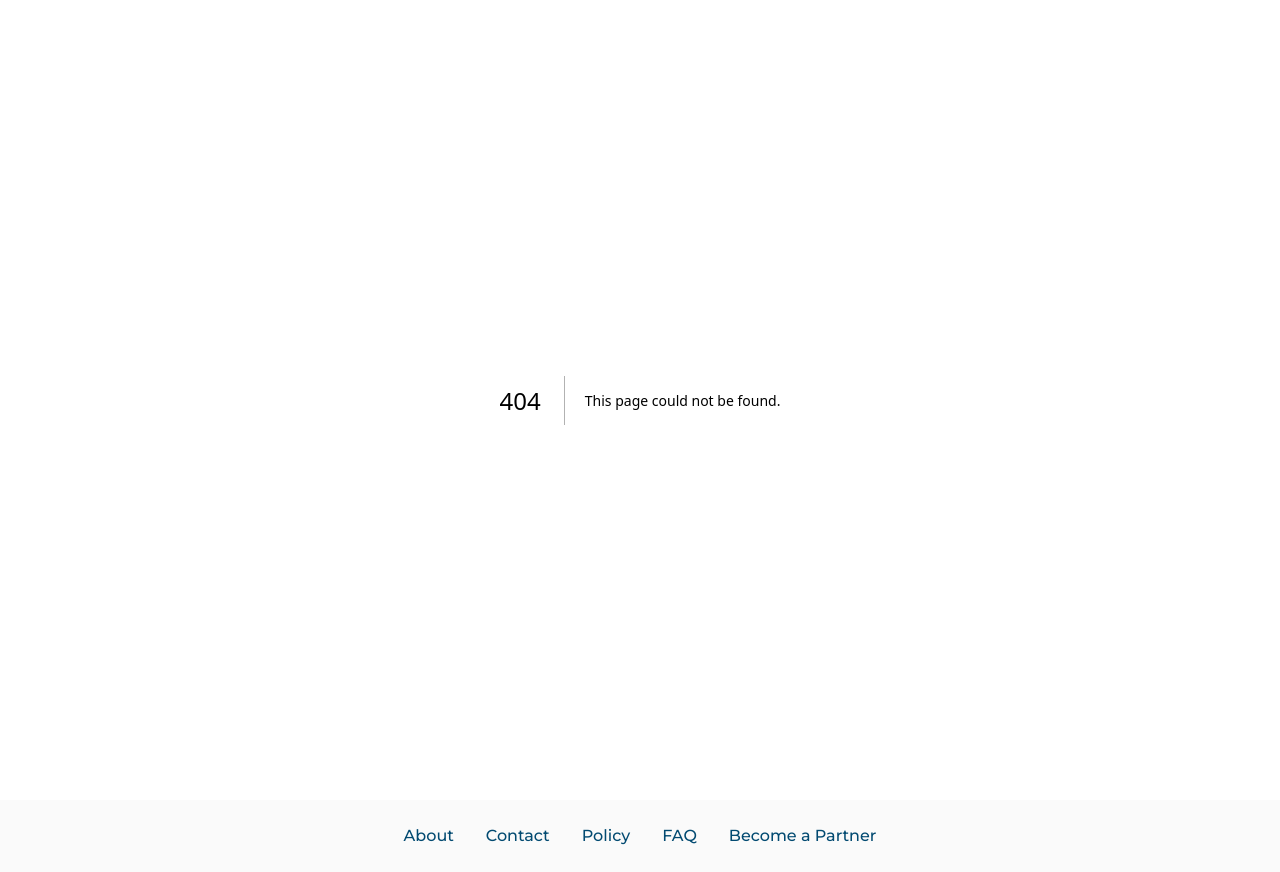
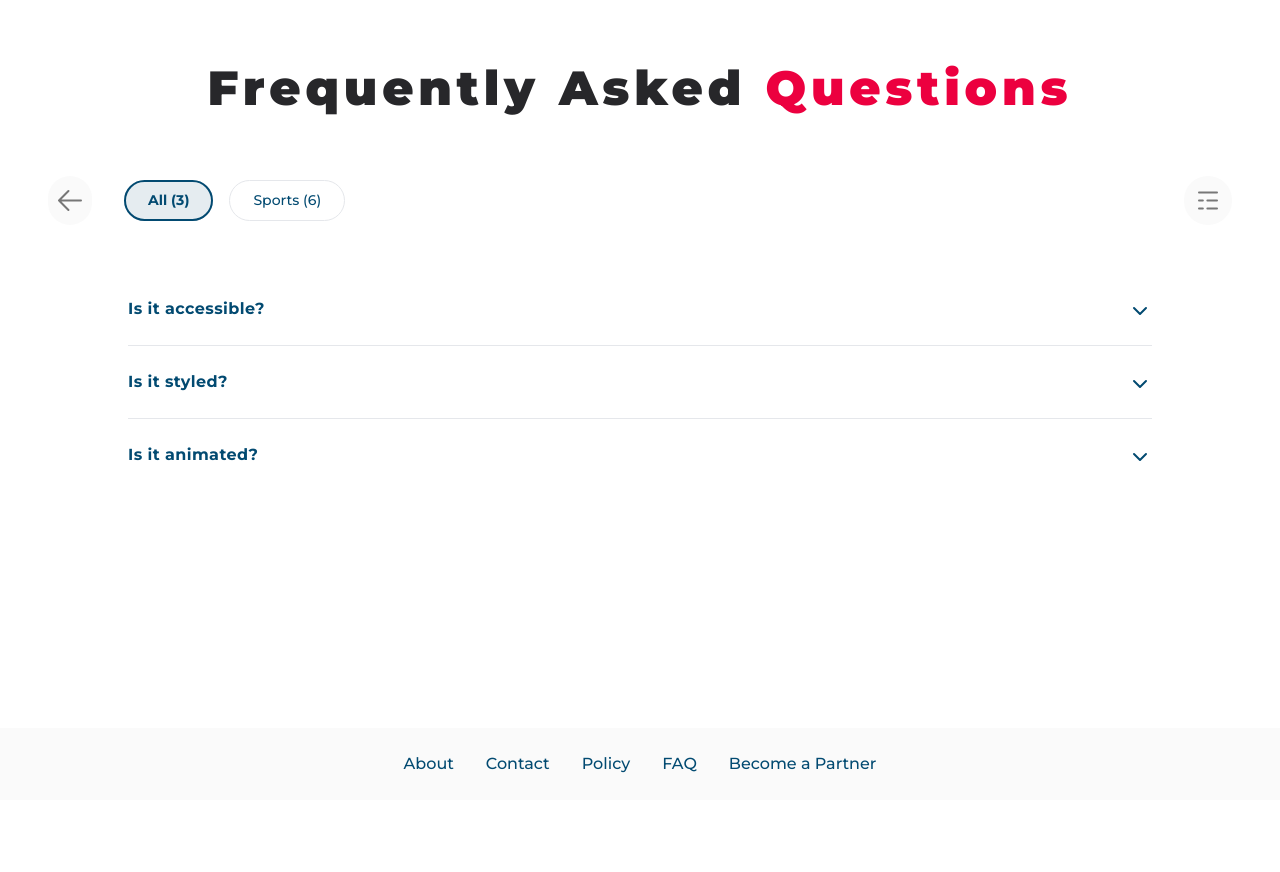
Before and after one commit to Priyansh61/WebWorldRecords, a Next.js app in the folder frontend/: page /faqs in a window 1280 px wide. Before the commit this address had no page. After the commit the page ends 800 px from the top, so only its background shows below. Built offline with nearby package versions, Linux system fonts and the light colour scheme.

Commit message:
feat: added faqs page

```diff
--- a/frontend/package.json
+++ b/frontend/package.json
@@ -9,6 +9,7 @@
     "lint": "next lint"
   },
   "dependencies": {
+    "@radix-ui/react-accordion": "^1.2.8",
     "@radix-ui/react-slot": "^1.2.0",
     "@radix-ui/react-tabs": "^1.1.8",
     "class-variance-authority": "^0.7.1",
--- a/frontend/src/app/components/faqs/index.tsx
+++ /dev/null
@@ -1,3 +0,0 @@
-export default function Faqs() {
-  return <div></div>;
-}
--- /dev/null
+++ b/frontend/src/app/components/ui/accordion.tsx
@@ -0,0 +1,66 @@
+"use client";
+
+import * as React from "react";
+import * as AccordionPrimitive from "@radix-ui/react-accordion";
+import { ChevronDownIcon } from "lucide-react";
+
+import { cn } from "@/lib/utils";
+
+function Accordion({
+  ...props
+}: React.ComponentProps<typeof AccordionPrimitive.Root>) {
+  return <AccordionPrimitive.Root data-slot="accordion" {...props} />;
+}
+
+function AccordionItem({
+  className,
+  ...props
+}: React.ComponentProps<typeof AccordionPrimitive.Item>) {
+  return (
+    <AccordionPrimitive.Item
+      data-slot="accordion-item"
+      className={cn("border-b last:border-b-0 border-gray-200", className)}
+      {...props}
+    />
+  );
+}
+
+function AccordionTrigger({
+  className,
+  children,
+  ...props
+}: React.ComponentProps<typeof AccordionPrimitive.Trigger>) {
+  return (
+    <AccordionPrimitive.Header className="flex">
+      <AccordionPrimitive.Trigger
+        data-slot="accordion-trigger"
+        className={cn(
+          "focus-visible:border-ring focus-visible:ring-ring/50 flex flex-1 items-start justify-between gap-6 rounded-md py-6 text-left text-sky-900 text-base font-bold leading-normal tracking-wide transition-all outline-none hover:underline focus-visible:ring-[3px] disabled:pointer-events-none disabled:opacity-50 [&[data-state=open]>svg]:rotate-180",
+          className
+        )}
+        {...props}
+      >
+        {children}
+        <ChevronDownIcon className="text-muted-foreground pointer-events-none size-6 shrink-0 translate-y-0.5 transition-transform duration-200" />
+      </AccordionPrimitive.Trigger>
+    </AccordionPrimitive.Header>
+  );
+}
+
+function AccordionContent({
+  className,
+  children,
+  ...props
+}: React.ComponentProps<typeof AccordionPrimitive.Content>) {
+  return (
+    <AccordionPrimitive.Content
+      data-slot="accordion-content"
+      className="data-[state=closed]:animate-accordion-up data-[state=open]:animate-accordion-down overflow-hidden text-zinc-800 text-base font-medium leading-normal tracking-wide"
+      {...props}
+    >
+      <div className={cn("pt-0 pb-4", className)}>{children}</div>
+    </AccordionPrimitive.Content>
+  );
+}
+
+export { Accordion, AccordionItem, AccordionTrigger, AccordionContent };
--- /dev/null
+++ b/frontend/src/app/faqs/page.tsx
@@ -0,0 +1,65 @@
+import Tags from "@/components/ui/tags";
+import Image from "next/image";
+import LeftIcon from "@/assets/icons/left-icon.svg";
+import ThreeLineIcon from "@/assets/icons/three-line.svg";
+import {
+  Accordion,
+  AccordionContent,
+  AccordionItem,
+  AccordionTrigger,
+} from "@/components/ui/accordion";
+
+export default function FAQs() {
+  return (
+    <>
+      <div className="text-center justify-start my-16 mx-48">
+        <span className="text-zinc-800 text-5xl font-black leading-[48px] tracking-widest">
+          Frequently Asked{" "}
+        </span>
+        <span className="text-rose-600 text-5xl font-black leading-[48px] tracking-widest">
+          Questions
+        </span>
+      </div>
+
+      <div className="flex items-center gap-8 justify-between mx-12">
+        <div className="flex gap-8 items-center">
+          <div className="px-2.5 py-3 bg-neutral-50 rounded-3xl inline-flex justify-start items-center">
+            <Image src={LeftIcon} alt="left icon" />
+          </div>
+          <div className="flex gap-4 items-center">
+            <Tags text="All (3)" active={true} />
+            <Tags text="Sports (6)" />
+          </div>
+        </div>
+        <div className="p-3.5 bg-neutral-50 rounded-3xl inline-flex justify-start items-center">
+          <Image src={ThreeLineIcon} alt="Three Line Icon" />
+        </div>
+      </div>
+
+      <div className="mx-32 mt-12">
+        <Accordion type="single" collapsible className="w-full">
+          <AccordionItem value="item-1">
+            <AccordionTrigger>Is it accessible?</AccordionTrigger>
+            <AccordionContent>
+              Yes. It adheres to the WAI-ARIA design pattern.
+            </AccordionContent>
+          </AccordionItem>
+          <AccordionItem value="item-2">
+            <AccordionTrigger>Is it styled?</AccordionTrigger>
+            <AccordionContent>
+              Yes. It comes with default styles that matches the other
+              components&apos; aesthetic.
+            </AccordionContent>
+          </AccordionItem>
+          <AccordionItem value="item-3">
+            <AccordionTrigger>Is it animated?</AccordionTrigger>
+            <AccordionContent>
+              Yes. It's animated by default, but you can disable it if you
+              prefer.
+            </AccordionContent>
+          </AccordionItem>
+        </Accordion>{" "}
+      </div>
+    </>
+  );
+}
```
Also changed, not shown: 1 other file (tests, documents, lock files or other folders).
